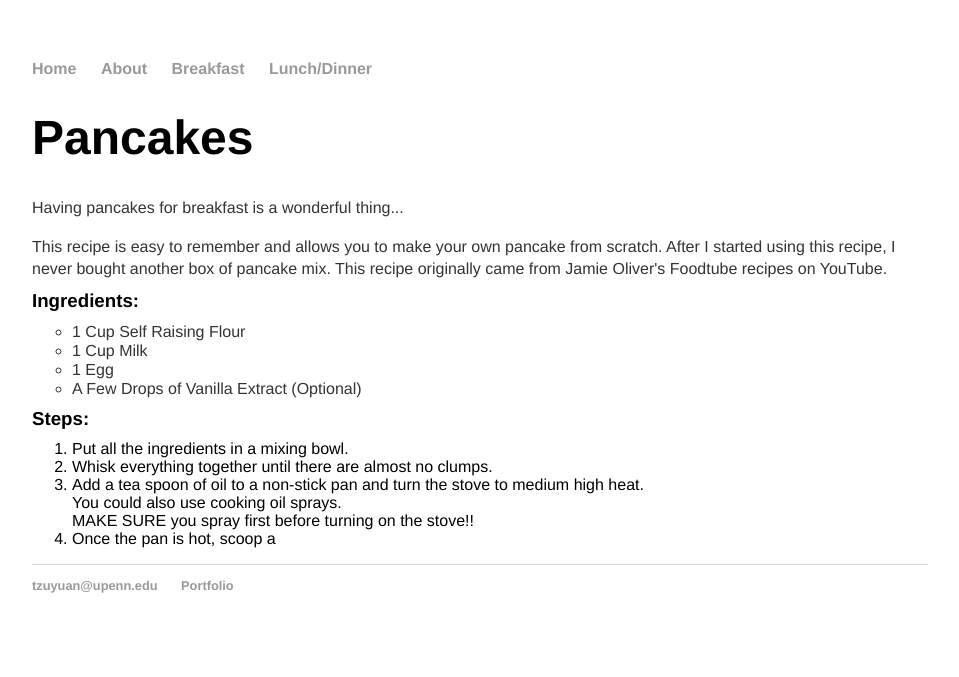
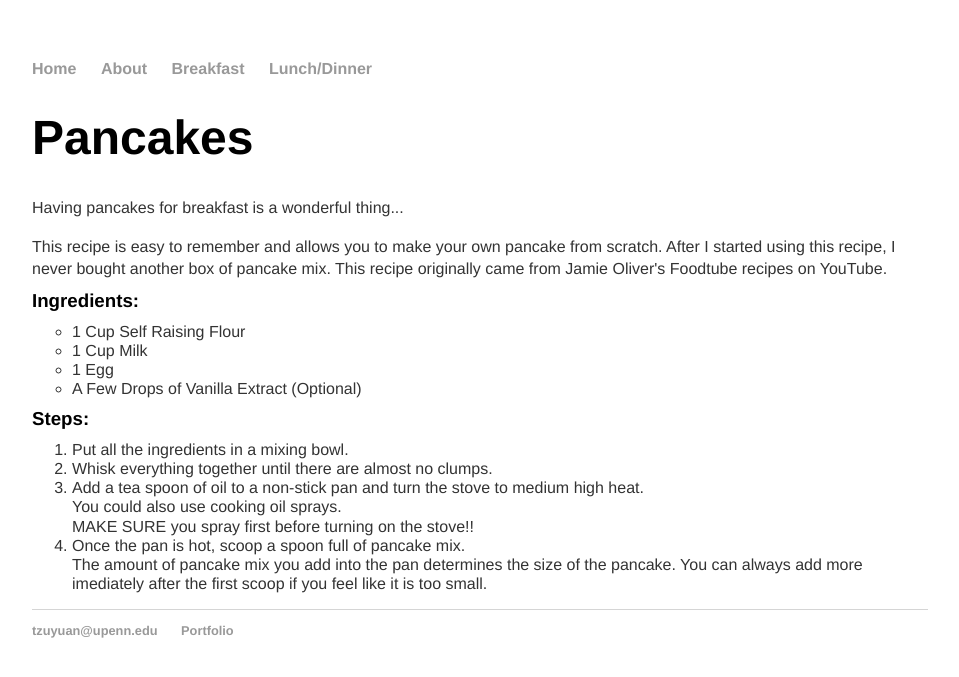
Before and after one commit to tzuyuanw/tzuyuanw.github.io, a Jekyll site: the page recipes/pancakes.html, which Jekyll copies as it is, in a window 1280 px wide. Shown: the top 677 px of the page, without its empty margins (160-1119 px from the left). Built offline with Jekyll 4.4.1, drawn with Linux system fonts in a browser that asks for light colours.

Commit message:
Update pancakes.html

```diff
--- a/recipes/pancakes.html
+++ b/recipes/pancakes.html
@@ -35,12 +35,14 @@
 			</div>
 			<div class="steps">
 				<h3 class="ingredients">Steps:</h3>
-				<ol>
+				<ol class="steps">
 				<li>Put all the ingredients in a mixing bowl.</li>
 				<li>Whisk everything together until there are almost no clumps.</li>
 				<li>Add a tea spoon of oil to a non-stick pan and turn the stove to medium high heat.</br>
 					You could also use cooking oil sprays. </br> MAKE SURE you spray first before turning on the stove!!</li>
-				<li>Once the pan is hot, scoop a </li>
+				<li>Once the pan is hot, scoop a spoon full of pancake mix.</br>
+					The amount of pancake mix you add into the pan determines the size of the pancake. You can
+					always add more imediately after the first scoop if you feel like it is too small.</li>
 				</ol>
 			</div>
 			</div><!-- /.container -->
```
